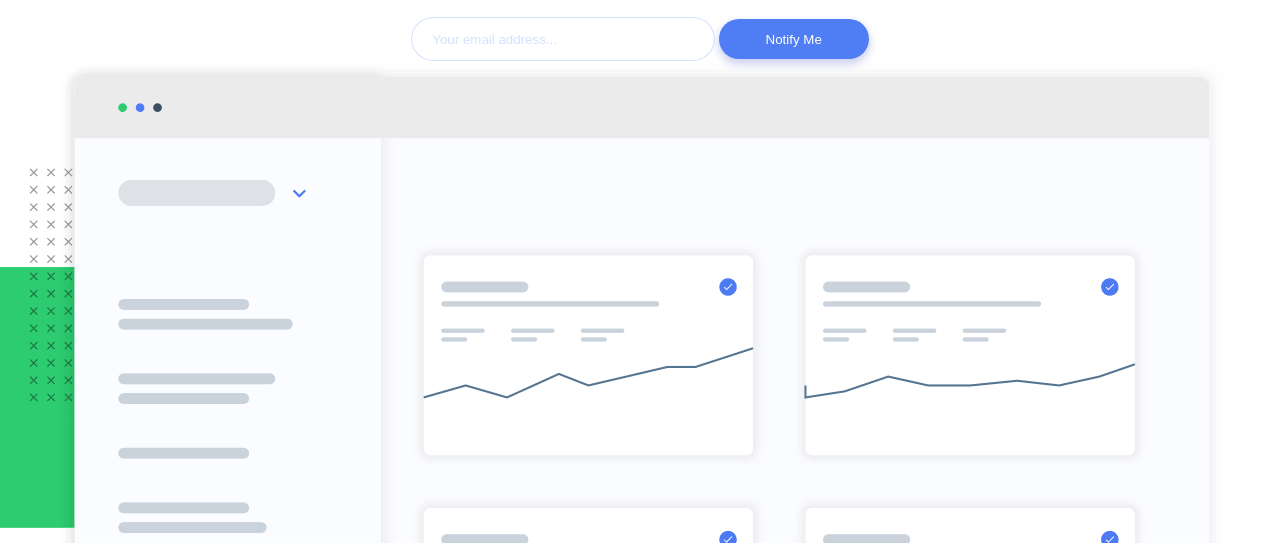
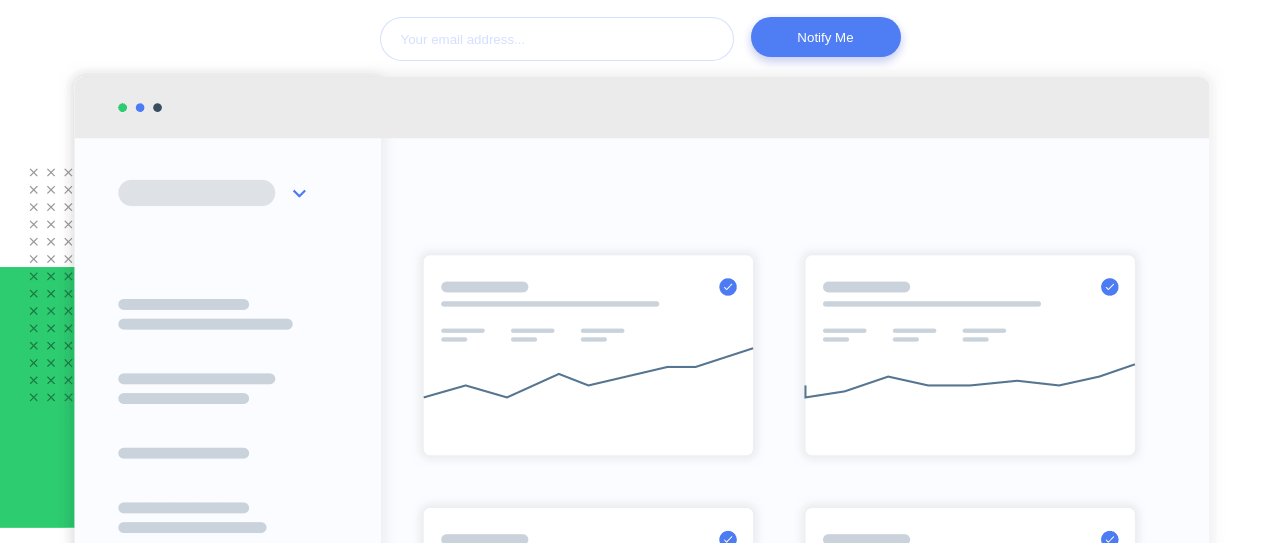
Before and after one commit to nirglus/ping-coming-soon-page-master, a plain HTML site: page index.html in a window 1280 px wide. Shown: the part 257-800 px from the top of the page. Drawn offline with nearby package versions, Linux system fonts and the light colour scheme.

Commit message:
adjust mail

```diff
--- a/css/style.css
+++ b/css/style.css
@@ -26,9 +26,13 @@ body{
     color: hsl(209, 33%, 12%);
     margin-top: 20px;
 }
+#mailAndBtn{
+    display: flex;
+    gap: 17px;
+}
 #userMail{
     height: 40px;
-    width: 280px;
+    width: 330px;
     border-radius: 30px;
     padding-left: 20px;
     border: 1px solid rgba(194, 211, 255, 0.7);
```
